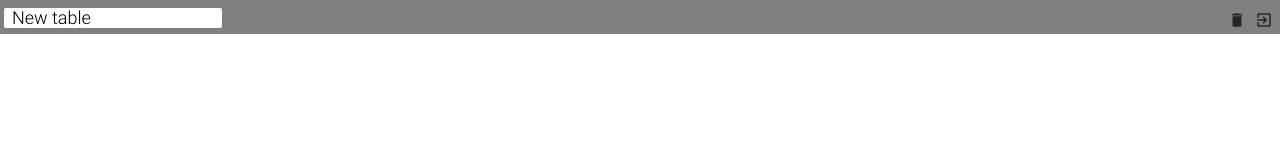
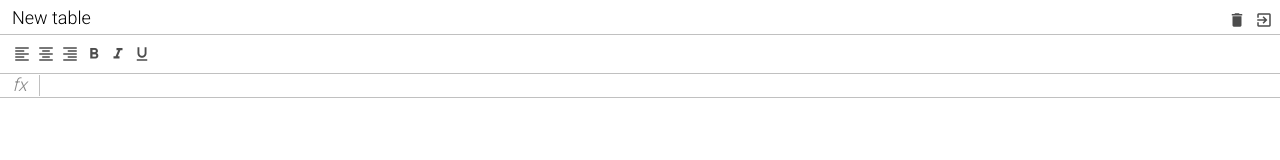
Before and after one commit to Intercrus/excel, a website built with webpack: page src/index.html in a window 1280 px wide. Built offline with nearby package versions, Linux system fonts and the light colour scheme.

Commit message:
formula & toolbar

```diff
--- a/src/index.html
+++ b/src/index.html
@@ -28,8 +28,38 @@
             </div>
 
         </div>
-        <div class="excel__toolbar"></div>
-        <div class="excel__formula"></div>
+
+        <div class="excel__toolbar">
+            <div class="button">
+                <i class="material-icons">format_align_left</i>
+            </div>
+
+            <div class="button">
+                <i class="material-icons">format_align_center</i>
+            </div>
+
+            <div class="button">
+                <i class="material-icons">format_align_right</i>
+            </div>
+
+            <div class="button">
+                <i class="material-icons">format_bold</i>
+            </div>
+
+            <div class="button">
+                <i class="material-icons">format_italic</i>
+            </div>
+
+            <div class="button">
+                <i class="material-icons">format_underline</i>
+            </div>
+        </div>
+
+        <div class="excel__formula">
+            <div class="info">fx</div>
+            <div class="input" contenteditable spellcheck="false"></div>
+        </div>
+
         <div class="excel__table"></div>
     </div>
 </div>
--- a/src/scss/_variables.scss
+++ b/src/scss/_variables.scss
@@ -1,2 +1,7 @@
 $header-height: 34px;
+$toolbar-height: 40px;
+$formula-height: 24px;
+
+$info-cell-width: 40px;
+
 $border-color: #c0c0c0;
--- a/src/scss/formula.scss
+++ b/src/scss/formula.scss
@@ -3,5 +3,29 @@
 
 
 .excel__formula {
+  position: absolute;
+  left: 0;
+  right: 0;
+  top: $header-height + $toolbar-height;
+  height: $formula-height;
+  display: flex;
+  align-items: center;
+  border-bottom: 1px solid $border-color;
 
+  .info {
+    font-size: 18px;
+    font-style: italic;
+    text-align: center;
+    border-right: 1px solid $border-color;
+    min-width: $info-cell-width;
+  }
+
+  .input {
+    padding: 4px;
+    font-size: 12px;
+    outline: none;
+    width: 100%;
+    height: 100%;
+    color: #000000;
+  }
 }
--- a/src/scss/header.scss
+++ b/src/scss/header.scss
@@ -11,8 +11,6 @@
   padding: 8px 4px 0;
   display: flex;
   justify-content: space-between;
-
-  background: gray;
 
   .input {
     margin: 0;
--- a/src/scss/index.scss
+++ b/src/scss/index.scss
@@ -20,4 +20,5 @@ body {
 
 .excel {
   position: relative;
+  color: #888888;
 }
--- a/src/scss/toolbar.scss
+++ b/src/scss/toolbar.scss
@@ -3,5 +3,17 @@
 
 
 .excel__toolbar {
+  position: absolute;
+  height: $toolbar-height;
+  top: $header-height;
+  left: 0;
+  right: 0;
+  border-top: 1px solid $border-color;
+  border-bottom: 1px solid $border-color;
+  padding: 7px 10px;
+  display: flex;
 
+  .button {
+    @include button(green)
+  }
 }
```
